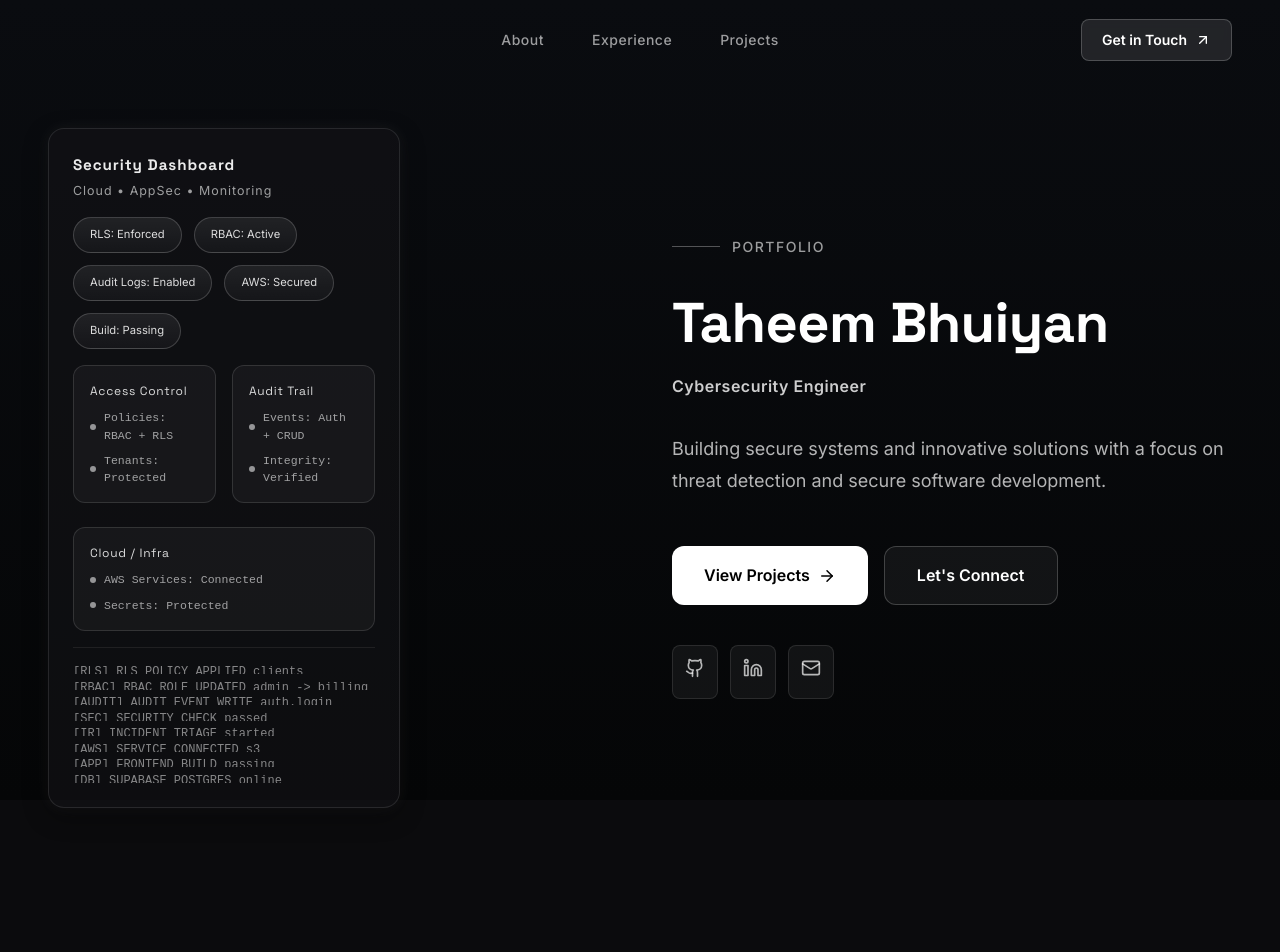
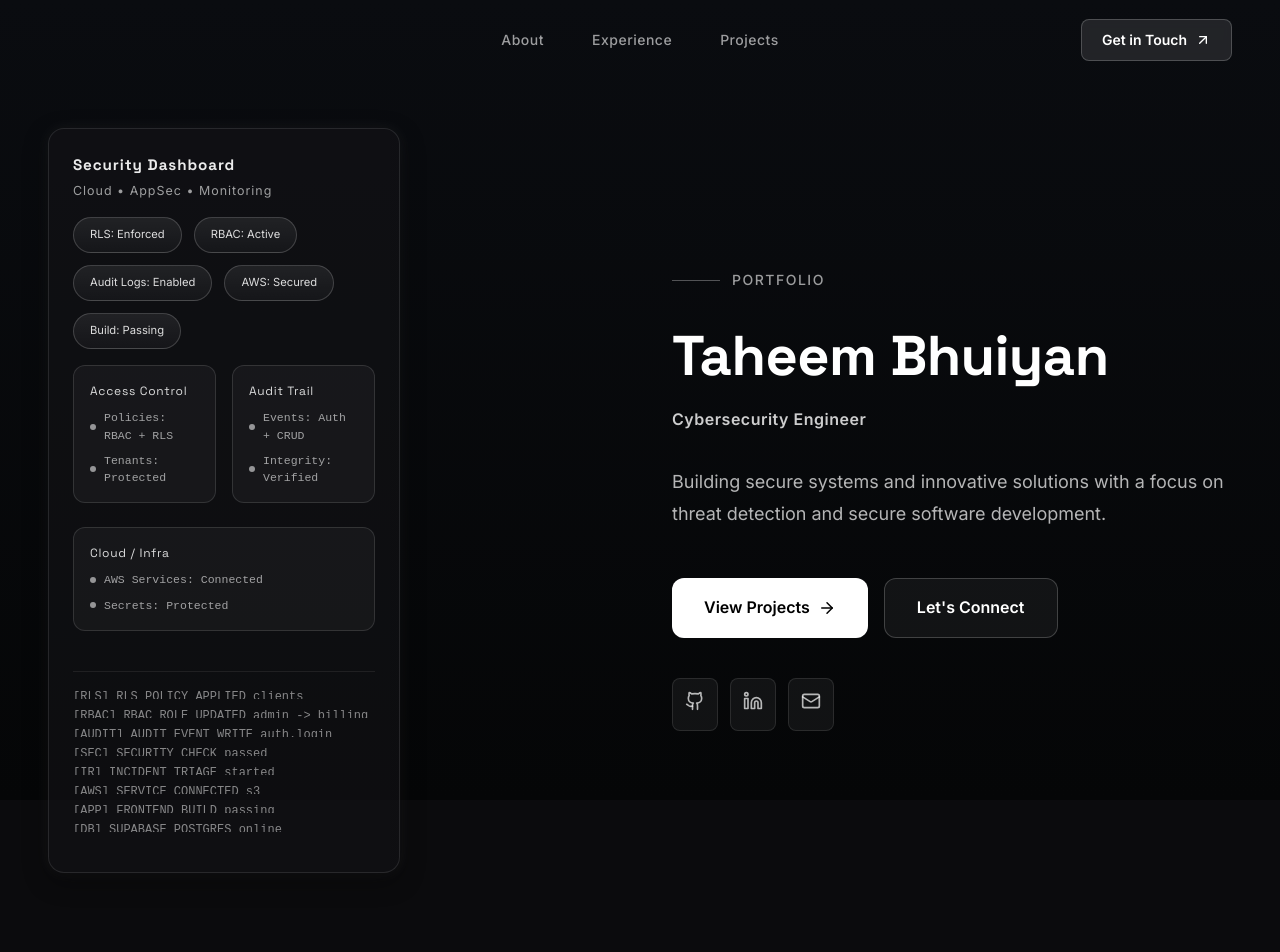
Before and after one commit to tbhuiyan625/Portfolio, a React (Create React App) app: page / in a window 1280 px wide. Shown: the top 952 px of the page. Built offline with nearby package versions, Linux system fonts and the light colour scheme.

Commit message:
Fix log feed section: add wrapper, divider, padding, improve readability and spacing

```diff
--- a/src/components/SecurityDashboardCard.css
+++ b/src/components/SecurityDashboardCard.css
@@ -115,15 +115,28 @@
   height: fit-content;
 }
 
-/* Log feed container */
+/* Log feed wrapper - contained section with padding and divider */
+.security-card__logfeed-wrapper {
+  display: flex;
+  flex-direction: column;
+  padding-top: 1rem; /* 16px - separation above */
+  padding-bottom: 1rem; /* 16px - breathing room at bottom */
+  margin-top: 0.5rem; /* 8px - extra gap below Cloud/Infra card */
+}
+
+.security-card__logfeed-divider {
+  height: 1px;
+  background: rgba(255, 255, 255, 0.08); /* Subtle divider */
+  margin-bottom: 1rem; /* 16px - separation between divider and logs */
+}
+
+/* Log feed container - ensure full text visibility */
 .security-card__logfeed {
   display: flex;
   flex-direction: column;
-  gap: 0.35rem; /* Keep tight line spacing */
-  padding-top: 1rem; /* 16px - separation above */
-  border-top: 1px solid rgba(255, 255, 255, 0.08); /* Subtle divider */
-  max-height: 8.5rem; /* Limit height to ~6-8 lines of content */
-  overflow: hidden;
+  gap: 0.5rem; /* 8px - comfortable line spacing */
+  max-height: 9rem; /* ~140px - fits 6-8 lines comfortably */
+  overflow: hidden; /* Clean crop without visible scrollbar */
 }
 
 .security-card__logline {
@@ -133,7 +146,7 @@
   white-space: nowrap;
   overflow: hidden;
   text-overflow: ellipsis;
-  line-height: 1.4;
+  line-height: 1.5; /* Comfortable leading */
 }
 
 /* Cursor blink at end of last line */
@@ -184,7 +197,6 @@
   width: 22rem;
   max-width: 90vw;
 }
-
 .security-card--compact {
   width: 11rem;
 }
@@ -207,7 +219,7 @@
   padding: 0.35rem 0.75rem;
 }
 
-/* Responsive: 1 column for mini cards on mobile */
+/* Responsive adjustments for mobile */
 @media (max-width: 640px) {
   .security-card__grid {
     grid-template-columns: 1fr;
@@ -217,4 +229,13 @@
   .security-card--hero {
     width: calc(100vw - 2rem);
   }
+
+  .security-card__logfeed {
+    max-height: 6.5rem; /* Reduce visible lines on mobile */
+    gap: 0.4rem;
+  }
+
+  .security-card__logline {
+    font-size: 0.7rem;
+  }
 }
--- a/src/components/SecurityDashboardCard.js
+++ b/src/components/SecurityDashboardCard.js
@@ -62,6 +62,8 @@ export default function SecurityDashboardCard({ size = 'hero' }) {
         </div>
 
         {/* Log feed */}
+        <div className="security-card__logfeed-wrapper">
+          <div className="security-card__logfeed-divider" />
           <div className="security-card__logfeed">
             {logs.slice(0, logs.length - 1).map((line, idx) => (
               <div key={idx} className="security-card__logline" aria-hidden="true">
@@ -74,5 +76,6 @@ export default function SecurityDashboardCard({ size = 'hero' }) {
           </div>
         </div>
       </div>
+    </div>
   );
 }
```
Lines whose indentation alone changed are shown as unchanged.
